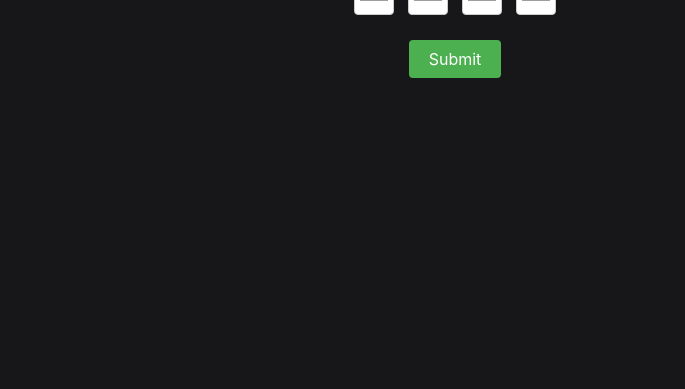
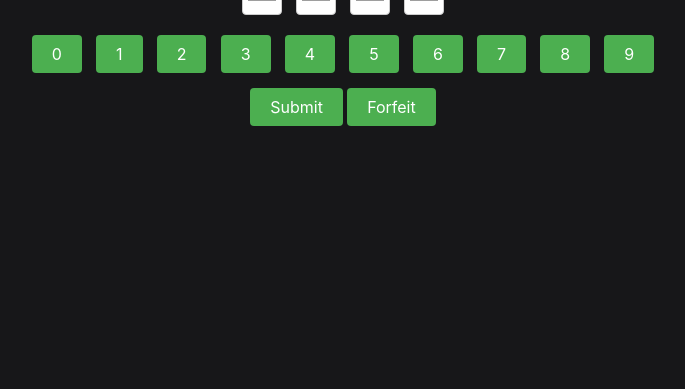
Before and after one commit to Chr0n0sXIII/info2601_GP, a Flask app: template App/templates/play.html in a window 1280 px wide. Shown: the part 172-561 px from the top of the page, without its empty margins (185-870 px from the left). Run offline with Flask 3, Linux system fonts and the light colour scheme; the template is opened without the code that fills it, so the values that code supplies are empty.

Commit message:
UI design modifications + leaderboard file

```diff
--- a/App/static/style.css
+++ b/App/static/style.css
@@ -43,7 +43,8 @@ body {
     color: #FFFFFF;
     background-size: cover;
     background-repeat: no-repeat;
-    background-image: url("https://i.pinimg.com/736x/5d/73/ea/5d73eaabb25e3805de1f8cdea7df4a42--tumblr-backgrounds-iphone-phone-wallpapers-iphone-wallaper-tumblr.jpg");
+    background-image: url("https://i.postimg.cc/ZnrTT0w2/mainpic2.png");
+
     overflow: hidden;
   }
   .box-form .left .overlay {
@@ -213,3 +214,9 @@ body {
   box-shadow: 0px 4px 20px 0px #FFFFFF;
   background-color: #171719; /* #171719 when on the corresponding page */
 }
+
+.vertical-separator {
+  border-left: 1px solid #ccc;
+  height: 95%;
+  margin-top: 5%;
+}
--- a/App/templates/layout.html
+++ b/App/templates/layout.html
@@ -33,18 +33,24 @@
                       </form>
                     </td>
                     <td>
-                      <button class= "nav-button">Leaderboard</button>
+                      <form method="GET" action="/leaderboard" style="height: fit-content;">
+                        <button class="nav-button active">Leaderboard</button>
+                      </form>
                     </td>
                     <td>
                       <button class="nav-button">My History</button>
                     </td>
                    <td>
   <form method="GET" action="/logout" style="height: fit-content;">
+    <!-- profile photo - press to logout-->
     <button style="background: none; border: none; padding: 0;">
       <img src='https://svgshare.com/i/15XE.svg' title='bullseyeprofile' width="80" height="80">
+      <!-- username under the profile photo -->
+      <p style="font-family: 'Roboto', sans-serif; font-weight: bold; color: white;">user.username</p>
     </button>
   </form>
 </td>
+
                     {%endif%}
                   </tr>
               </table>
--- a/App/templates/play.html
+++ b/App/templates/play.html
@@ -1,4 +1,3 @@
-
 {% extends "layout.html" %}
 {% block title %}Bullseye{% endblock %}
 <!-- logo block -->
@@ -8,21 +7,16 @@
 </div>
 {% endblock %}
 
+{% block content %}
+<script>
 
 
 
-{{ super() }}
-{%block style%}
-
-
-{%endblock%}
-
-{% block content %}
+</script>
 
 <style>
     body {
         font-family: Arial, sans-serif;
-       /* background: linear-gradient(135deg, #680412 10%, #f21616 100%); */
     }
 
     h2 {
@@ -63,19 +57,84 @@
         font-size: 16px;
         margin-top: 10px;
     }
+
+    .number-button {
+        padding: 10px 20px;
+        cursor: pointer;
+        background-color: #4CAF50;
+        color: white;
+        border: none;
+        border-radius: 4px;
+        font-size: 16px;
+        margin: 5px;
+    }
+
+    .bulls-cows-table {
+        margin-top: 20px;
+        border-collapse: collapse;
+        width: 50%;
+        margin-left: auto;
+        margin-right: auto;
+    }
+
+    .bulls-cows-table th, .bulls-cows-table td {
+        border: 1px solid #ccc;
+        padding: 10px;
+        text-align: center;
+    }
+
+    .bulls-cows-table th {
+        background-color: #4CAF50;
+        color: white;
+    }
 </style>
-</head>
-<body>
+
+<div class="container">
+    <div class="row">
+        <div class="col s9">
             <h2>Guess the Number:</h2>
             <form action="/submit_guess" method="POST">
                 <div class="input-row">
                     <div class="input-box"><input type="number" id="guess1" name="guess1" min="0" max="9" value="0" required></div>
-        <div class="input-box"><input type="number" id="guess2" name="guess2" min="0" max="9" value="0"" required></div>
+                    <div class="input-box"><input type="number" id="guess2" name="guess2" min="0" max="9" value="0" required></div>
                     <div class="input-box"><input type="number" id="guess3" name="guess3" min="0" max="9" value="0" required></div>
                     <div class="input-box"><input type="number" id="guess4" name="guess4" min="0" max="9" value="0" required></div>
                 </div>
+                <div>
+                    {% for i in range(10) %}
+                        <button type="button" class="number-button" onclick="setInputValue({{i}})">{{i}}</button>
+                    {% endfor %}
+                </div>
                 <input type="submit" value="Submit">
+                <input type="submit" value="Forfeit">
             </form>
-</body>
-
-{%endblock%}
+        </div>
+        <div class="col s1">
+            <div class="vertical-separator"></div>
+        </div>
+        <div class="col s2">
+            <table class="bulls-cows-table">
+                <thead>
+                    <tr>
+                        <th>Guess</th>
+                        <th>Bulls</th>
+                        <th>Cows</th>
+                    </tr>
+                </thead>
+                <tbody>
+                    <tr>
+                        <td>0123</td>
+                        <td>0</td>
+                        <td>2</td>
+                    </tr>
+                    <tr>
+                        <td>1234</td>
+                        <td>1</td>
+                        <td>1</td>
+                    </tr>
+                </tbody>
+            </table>
+        </div>
+    </div>
+</div>
+{% endblock %}
```
Also changed, not shown: App/templates/leaderboard.html (added, +17 -0 lines), App/templates/signup.html (+6 -2 lines). Lines whose indentation alone changed are shown as unchanged.
